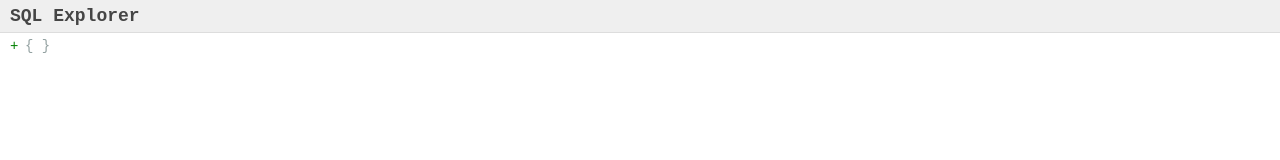
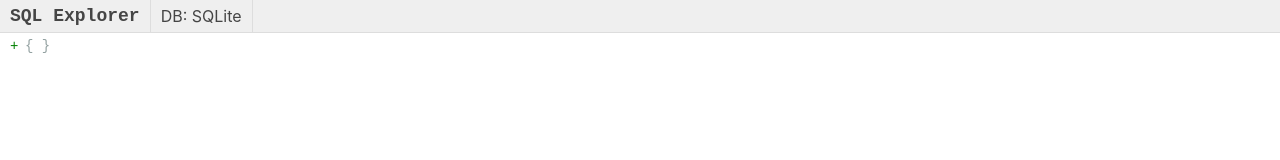
Before and after one commit to nene/sql-explorer, a React (Vite) app: page / in a window 1280 px wide. Shown: the top 160 px of the page. Built offline with nearby package versions, Linux system fonts and the light colour scheme; what sql-parser-cst would draw is missing.

Commit message:
Menu for switching between dialects

```diff
--- a/src/Toolbar.tsx
+++ b/src/Toolbar.tsx
@@ -1,24 +1,98 @@
+import { useCallback, useState } from "react";
+import { useDispatch, useSelector } from "react-redux";
+import { DialectName } from "sql-parser-cst";
 import styled from "styled-components";
+import {
+  selectActiveDialect,
+  selectDialects,
+  setActiveDialect,
+} from "./state/appSlice";
 
 const Title = styled.h1`
   font-size: 18px;
   margin: 0;
   font-family: monospace;
   font-weight: bold;
+  padding: 0 10px;
+  border-right: 1px solid #dddddd;
 `;
 
 const ToolbarArea = styled.div`
   background: #efefef;
   color: #454545;
   line-height: 32px;
+  border-bottom: 1px solid #dddddd;
+  display: flex;
+`;
+
+const MenuButtonArea = styled.div`
+  cursor: pointer;
   padding: 0 10px;
-  border-bottom: 1px solid #dddddd;
+  border-right: 1px solid #dddddd;
+  position: relative;
+  &:hover {
+    background: #0000001a;
+  }
 `;
+
+const Menu = styled.ul<{ expanded?: boolean }>`
+  position: absolute;
+  top: 32px;
+  left: 0;
+  padding: 0;
+  margin: 0;
+  background: #efefef;
+  z-index: 1;
+  display: ${(props) => (props.expanded ? "block" : "none")};
+`;
+
+const MenuItem = styled.li`
+  list-style: none;
+  padding: 0 10px;
+  &:hover {
+    background: #0000001a;
+  }
+`;
+
+function MenuButton() {
+  const [expanded, setExpanded] = useState(false);
+
+  const activeDialect = useSelector(selectActiveDialect);
+  const dialects = useSelector(selectDialects);
+  const dispatch = useDispatch();
+
+  const activateDialect = useCallback(
+    (id: DialectName) => {
+      dispatch(setActiveDialect(id));
+    },
+    [dispatch]
+  );
+
+  return (
+    <MenuButtonArea
+      onMouseOver={() => setExpanded(true)}
+      onMouseOut={() => setExpanded(false)}
+    >
+      DB: {activeDialect.name}
+      <Menu expanded={expanded}>
+        {dialects.map((dialect) => (
+          <MenuItem
+            key={dialect.id}
+            onClick={() => activateDialect(dialect.id)}
+          >
+            {dialect.name}
+          </MenuItem>
+        ))}
+      </Menu>
+    </MenuButtonArea>
+  );
+}
 
 export function Toolbar() {
   return (
     <ToolbarArea>
       <Title>SQL Explorer</Title>
+      <MenuButton />
     </ToolbarArea>
   );
 }
--- a/src/state/appSlice.ts
+++ b/src/state/appSlice.ts
@@ -1,6 +1,6 @@
 import { createSlice, original } from "@reduxjs/toolkit";
 import type { PayloadAction } from "@reduxjs/toolkit";
-import { Node, parse, Program } from "sql-parser-cst";
+import { DialectName, Node, parse, Program } from "sql-parser-cst";
 import { nodesAtPosition } from "./nodesAtPosition";
 import { last } from "../util";
 
@@ -8,6 +8,8 @@ const parseSql = (sql: string) =>
   parse(sql, { dialect: "sqlite", includeRange: true });
 
 const initialSql = " SELECT * FROM my_tbl";
+
+type Dialect = { id: DialectName; name: string; active?: boolean };
 
 export type AppState = {
   sql: string;
@@ -17,6 +19,7 @@ export type AppState = {
   cursor: number;
   expandedNodes: any[];
   highlightedNode?: any;
+  dialects: Dialect[];
 };
 
 const initialState: AppState = {
@@ -27,6 +30,11 @@ const initialState: AppState = {
   cursor: 0,
   expandedNodes: [],
   highlightedNode: undefined,
+  dialects: [
+    { id: "sqlite", name: "SQLite", active: true },
+    { id: "bigquery", name: "BigQuery" },
+    { id: "mysql", name: "MySQL" },
+  ],
 };
 
 export const appSlice = createSlice({
@@ -78,6 +86,13 @@ export const appSlice = createSlice({
         };
       }
     },
+    setActiveDialect: (state, action: PayloadAction<DialectName>) => {
+      const dialects = state.dialects.map((dialect) => ({
+        ...dialect,
+        active: dialect.id === action.payload,
+      }));
+      return { ...state, dialects };
+    },
   },
 });
 
@@ -87,6 +102,7 @@ export const {
   removeHighlight,
   setCursor,
   toggleNode,
+  setActiveDialect,
 } = appSlice.actions;
 
 export default appSlice.reducer;
@@ -100,3 +116,6 @@ export const selectIsExpanded = (state: AppState, node: any) =>
   state.expandedNodes.includes(node);
 export const selectIsHighlighted = (state: AppState, node: any) =>
   state.highlightedNode === node;
+export const selectDialects = (state: AppState) => state.dialects;
+export const selectActiveDialect = (state: AppState) =>
+  state.dialects.find((d) => d.active) as Dialect;
```
